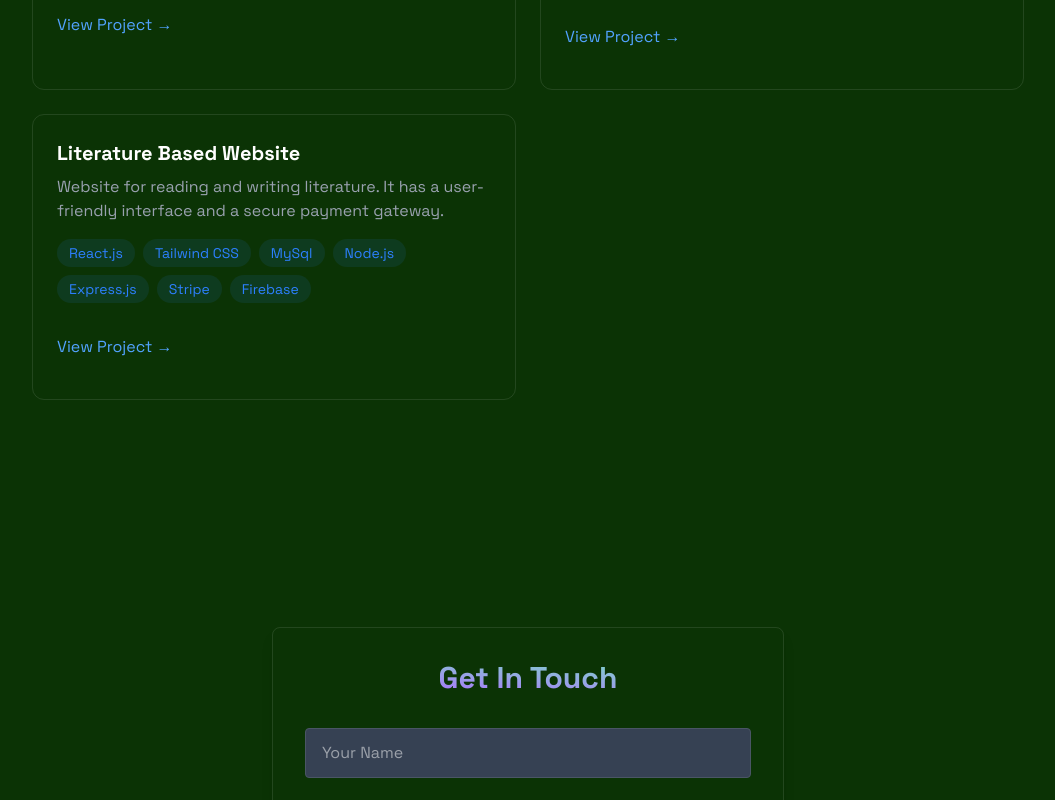
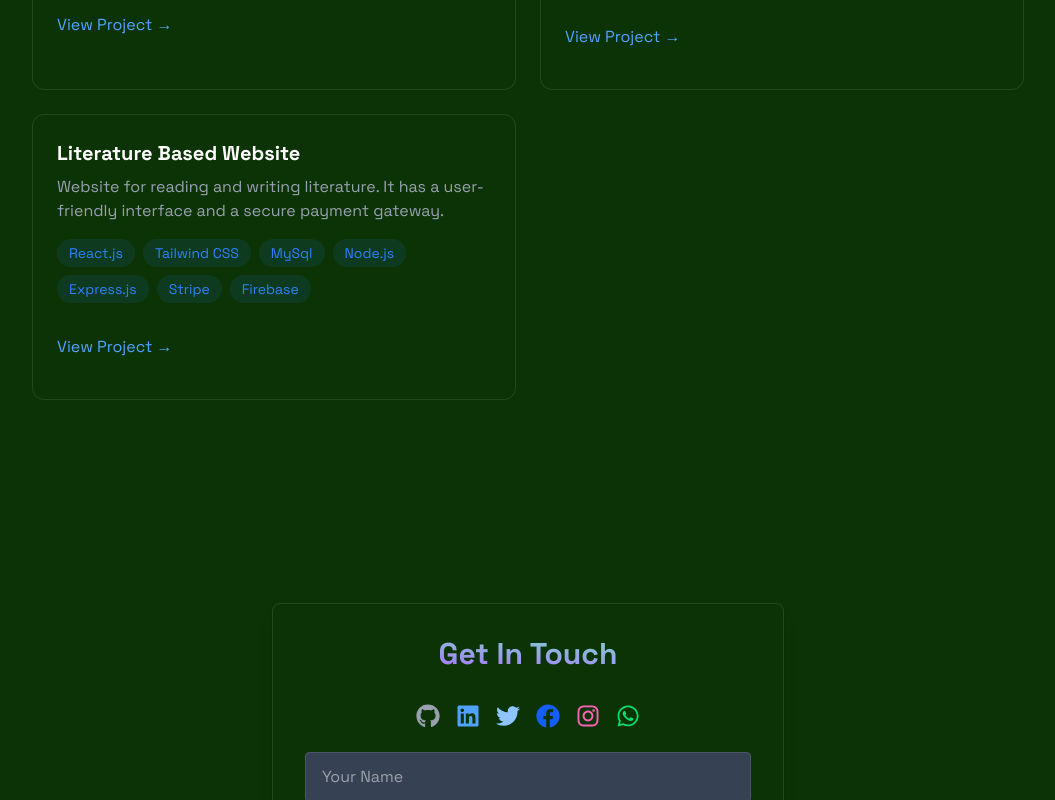
Before and after one commit to chirang56/chiran.me, a React (Vite) app: page / in a window 1280 px wide. Shown: the part 2000-2800 px from the top of the page, without its empty margins (112-1167 px from the left). Built offline with nearby package versions, Linux system fonts and the light colour scheme.

Commit message:
feat(contact): add social media links and enhance button interaction

```diff
--- a/src/components/sections/Contact.jsx
+++ b/src/components/sections/Contact.jsx
@@ -32,12 +32,43 @@ export const Contact = () => {
       id="contact"
       className="min-h-screen flex items-center justify-center py-20 w-full bg-black-900 text-white"
     >
+      <Toaster position="top-right" reverseOrder={false} />
       {/* Remove RevealOnScroll for Debugging */}
       <div className="w-full p-8 max-w-lg bg-black-500 rounded-lg shadow-lg border-white/10 border hover:-translate-y-1 hover:border-blue-500/30 transition-all">
         <h2 className="text-3xl font-bold mb-8 bg-gradient-to-tr from-purple-500
                 to-emerald-300 text-transparent bg-clip-text text-center">
           Get In Touch
         </h2>
+
+        {/* Social Media Links */}
+        <div className="flex justify-center gap-4 mb-6">
+          <a href="https://www.github.com/chirang56" target="_blank" rel="noopener noreferrer"
+            className="text-gray-400 hover:text-gray-500 transition text-2xl">
+            <FaGithub />
+          </a>
+          <a href="https://www.linkedin.com/in/chirang56/" target="_blank" rel="noopener noreferrer"
+            className="text-blue-400 hover:text-blue-500 transition text-2xl">
+            <FaLinkedin />
+          </a>
+          <a href="https://twitter.com/yourprofile" target="_blank" rel="noopener noreferrer"
+            className="text-blue-300 hover:text-blue-400 transition text-2xl">
+            <FaTwitter />
+          </a>
+          <a href="https://www.facebook.com/cheerungb.gtm" target="_blank" rel="noopener noreferrer"
+            className="text-blue-600 hover:text-blue-700 transition text-2xl">
+            <FaFacebook />
+          </a>
+          <a href="https://www.instagram.com/chirang560/" target="_blank" rel="noopener noreferrer"
+            className="text-pink-400 hover:text-pink-500 transition text-2xl">
+            <FaInstagram />
+          </a>
+
+          <a href="https://wa.me/9867878405" target="_blank" rel="noopener noreferrer"
+            className="text-green-400 hover:text-green-500 transition text-2xl">
+            <FaWhatsapp />
+          </a>
+        </div>
+
         <form className="space-y-6" onSubmit={handleSubmit}>
           <div>
             <input
@@ -86,9 +117,9 @@ export const Contact = () => {
 
           <button
             type="submit"
-            className="w-full bg-blue-500 text-white py-3 px-6 rounded font-medium transition hover:-translate-y-0.5 hover:shadow-lg"
+            className="w-full bg-blue-500 text-white py-3 px-6 rounded font-medium transition hover:-translate-y-0.5 hover:bg-blue-900 hover:shadow-lg"
           >
-            Send Message
+            <a href="#sendmessage"> Send Message </a>
           </button>
         </form>
       </div>
```
